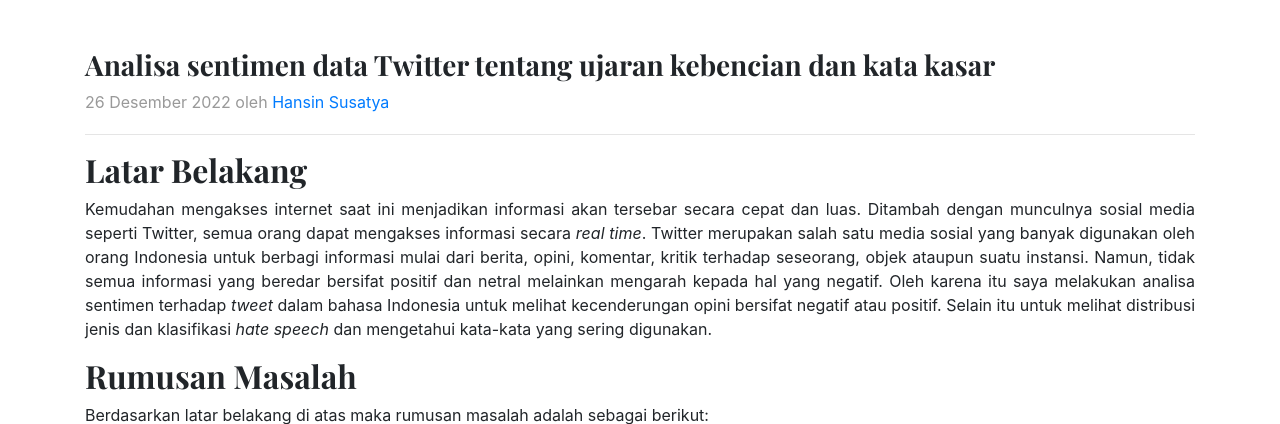
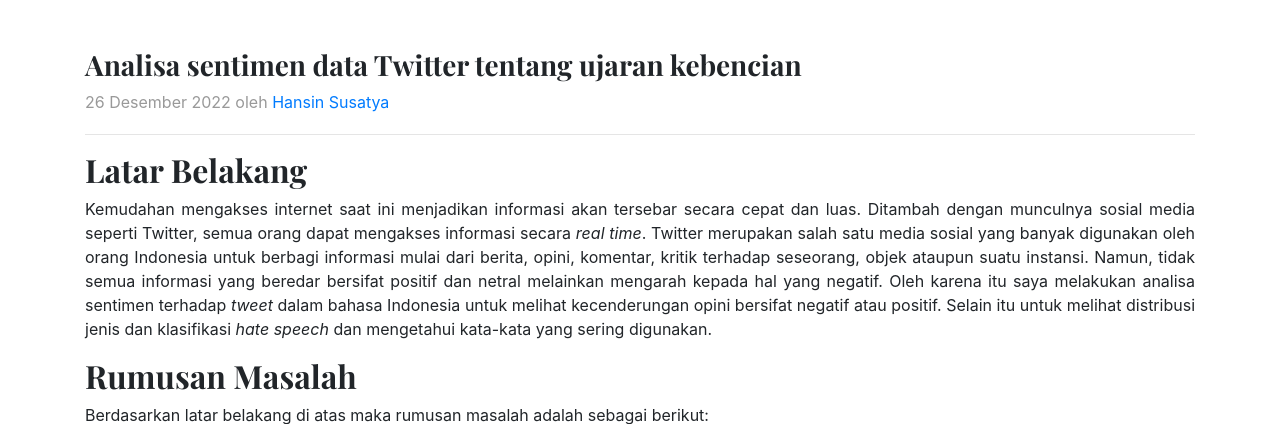
Before and after one commit to hansin91/Binar-Gold-Challenge, a Flask app: page / in a window 1280 px wide. Shown: the top 424 px of the page. Run offline with Flask 2, Linux system fonts and the light colour scheme; some libraries are stand-ins or nearby versions.

Commit message:
Edit title

```diff
--- a/templates/index.html
+++ b/templates/index.html
@@ -1,7 +1,7 @@
 {% extends "base.html" %}
 {% block title %}Homepage{% endblock %}
 {% block content %}
-<h3>Analisa sentimen data Twitter tentang ujaran kebencian dan kata kasar</h3>
+<h3>Analisa sentimen data Twitter tentang ujaran kebencian</h3>
 <p class="blog-post-meta">26 Desember 2022 oleh <a href="#">Hansin Susatya</a></p>
 <hr/>
 <h2>Latar Belakang</h2>
```
Also changed, not shown: static/images/hate-speech-grup-bar.png, static/images/hate-speech-individu-bar.png, static/images/karakteristik-hate-speech-bar.png, static/images/klasifikasi-hate-speech-bar.png.
